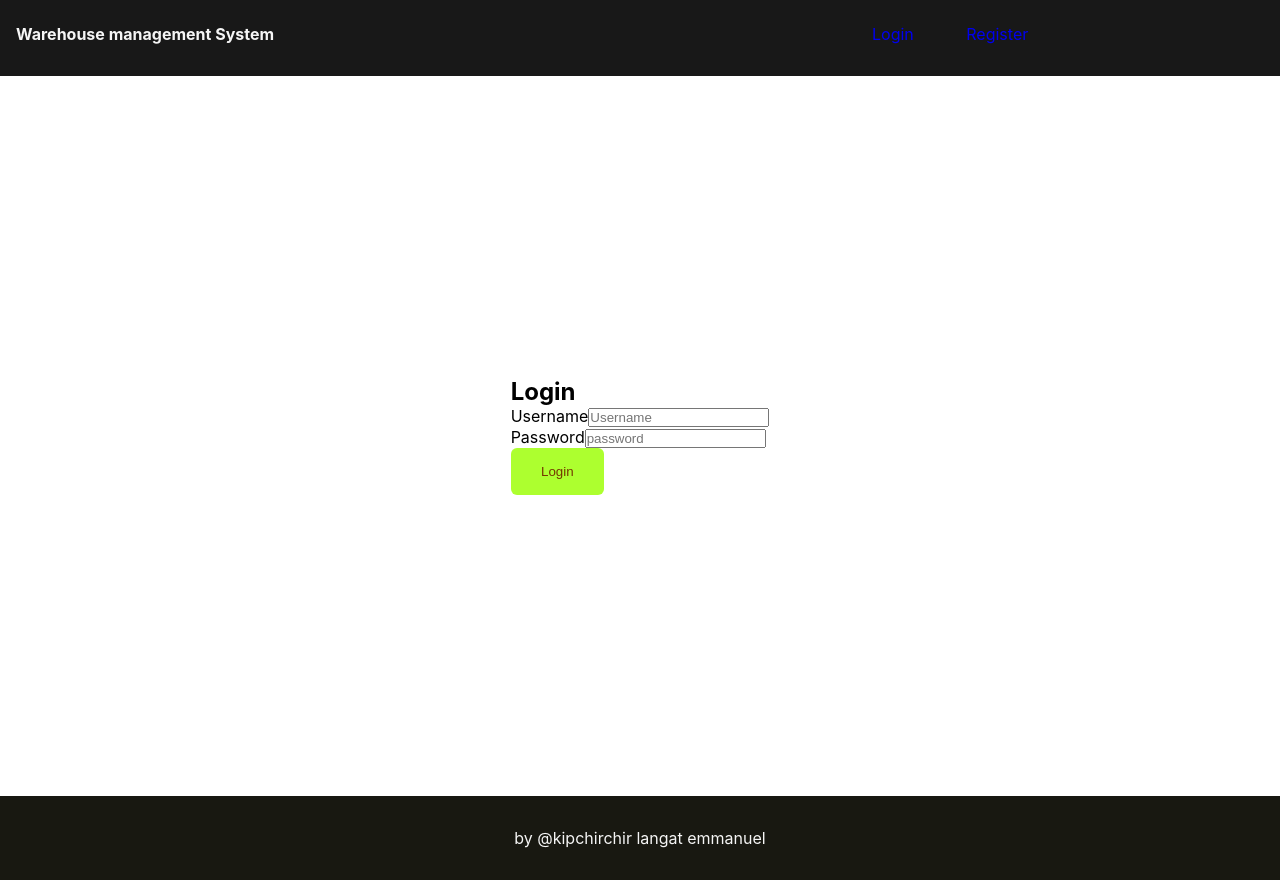
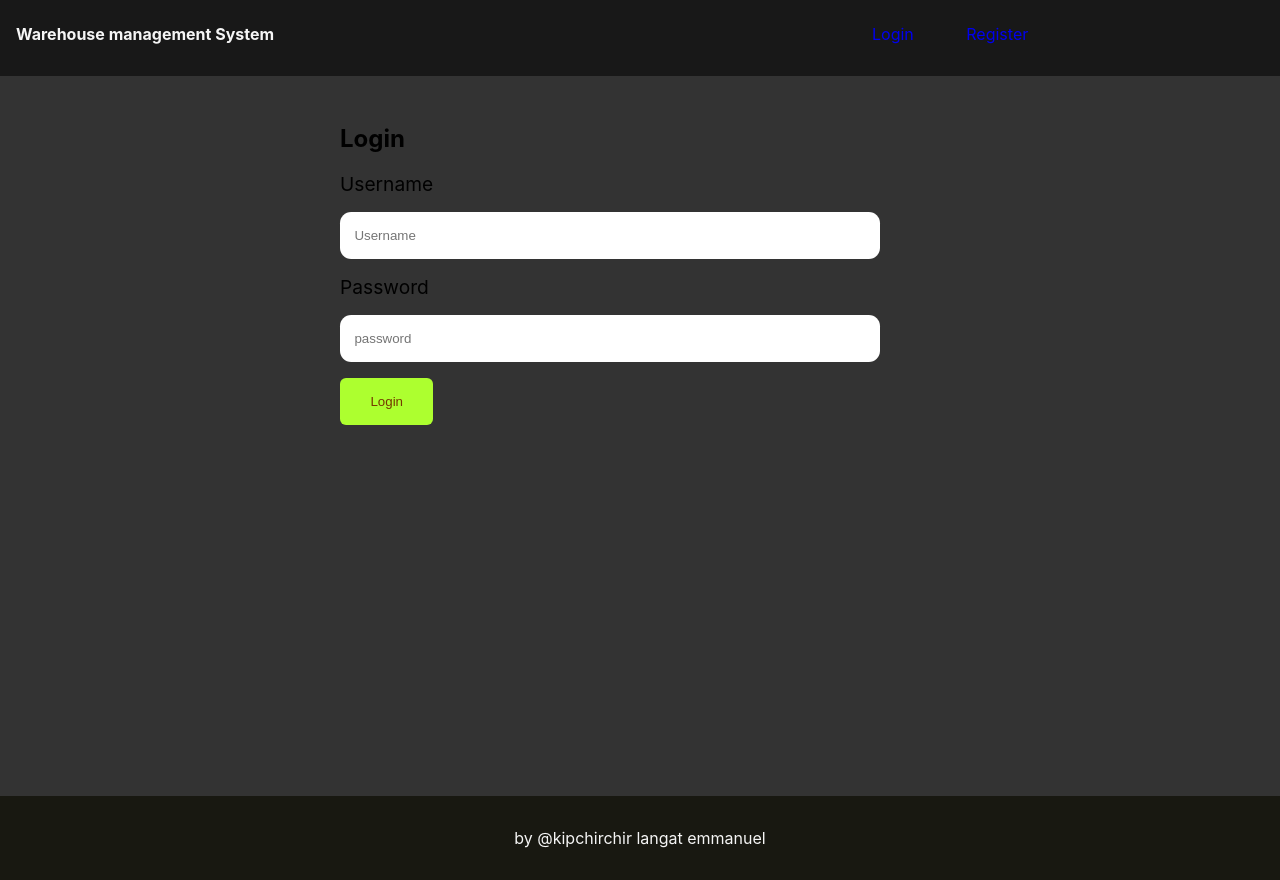
Before and after one commit to manulangat1/warehouse_management_system, a React (Create React App) app in the folder frontend/: page /#/login in a window 1280 px wide. Built offline with nearby package versions, Linux system fonts and the light colour scheme; no server answers.

Commit message:
fixed_the_naughty_bug:backend

```diff
--- a/frontend/src/actions/auth.js
+++ b/frontend/src/actions/auth.js
@@ -21,45 +21,45 @@ export const  loginUser = (username,password) => (dispatch,getState)   => {
             })
             .catch(err => console.log(err))
 }
-// export const loadUser = () => (dispatch,getState) => {
-//     dispatch({type:USER_LOADING})
-//     axios.get('/auth/user/',tokenConfig(getState))
-//          .then(res => {
-//              dispatch({
-//                  type:USER_LOADED,
-//                  payload:res.data
-//              })
-//          })
-//          .catch(err => console.log(err))
-// }
-
-export const loadUser =() => (dispatch,getState) => {
+export const loadUser = () => (dispatch,getState) => {
     dispatch({type:USER_LOADING})
-    // console.log(tokenConfig(getState))
-    const token = getState().auth.token
-    //headers
-    const config= {
-        headers:{
-            'Content-Type':'application/json'
-        }
-    }
-    if (token){
-        config.headers['Authorization'] = `Token ${token}`
-    }
-    console.log(config)
-    axios.get('/auth/user/',config)
+    axios.get('/auth/user/',tokenConfig(getState))
          .then(res => {
              dispatch({
                  type:USER_LOADED,
                  payload:res.data
              })
          })
-        .catch(err =>{
-            dispatch({
-                type:AUTH_ERROR
-            })
-        })
+         .catch(err => console.log(err))
 }
+
+// export const loadUser =() => (dispatch,getState) => {
+//     dispatch({type:USER_LOADING})
+//     // console.log(tokenConfig(getState))
+//     const token = getState().auth.token
+//     //headers
+//     const config= {
+//         headers:{
+//             'Content-Type':'application/json'
+//         }
+//     }
+//     if (token){
+//         config.headers['Authorization'] = `Token ${token}`
+//     }
+//     console.log(config)
+//     axios.get('/auth/user/',config)
+//         .then(res => {
+//             dispatch({
+//                 type:USER_LOADED,
+//                 payload:res.data
+//             })
+//         })
+//         .catch(err =>{
+//             dispatch({
+//                 type:AUTH_ERROR
+//             })
+//         })
+// }
 
 export const registerUser = (username,password,email) => (dispatch,getState) => {
     const config = {
--- a/frontend/src/components/auth/Login.js
+++ b/frontend/src/components/auth/Login.js
@@ -28,11 +28,11 @@ class Login extends  React.Component {
             <form onSubmit={this.onSubmit}>
                 <div>
                     <label>Username</label>
-                    <input type="text" name="username" value={username} placeholder="Username" onChange={this.onChange}/>
+                    <input type="text" name="username" className="form-control" value={username} placeholder="Username" onChange={this.onChange}/>
                 </div>
                 <div>
                     <label>Password</label>
-                    <input type="text" name="password" value={password} placeholder="password" onChange={this.onChange}/>
+                    <input type="text" name="password" value={password} className="form-control" placeholder="password" onChange={this.onChange}/>
                 </div>
                 <button className="primary-btn">Login</button>
             </form>
--- a/frontend/src/components/stores/Customers.js
+++ b/frontend/src/components/stores/Customers.js
@@ -7,8 +7,10 @@ class Customers extends React.Component{
     }
     render(){
         return(
-            <section>
+            <section id="customer">
             <h1>Customers</h1>
+            <div className="container">
+                <div className="grid">
             {
                 this.props.customers.map(customer => (
                     <div key={customer.id}>
@@ -17,6 +19,8 @@ class Customers extends React.Component{
                     </div>
                 ))
             }
+            </div>
+            </div>
             </section>
         )
     }
--- a/frontend/src/styles/main.scss
+++ b/frontend/src/styles/main.scss
@@ -4,15 +4,21 @@
     box-sizing: border-box;
 }
 main{
-    display: flex;
-    align-items: center;
-    justify-content: center;
+    // text-align: center;
+    // display: flex;
+    // align-items: center;
+    // justify-content: center;
     min-height: 90vh;
 }
 //utility class
 .container{
     max-width:999px;
     margin:auto;
+}
+.grid{
+    display: grid;
+    grid-template-columns: repeat(3,1fr);
+    grid-gap:1rem;
 }
 ul {
     li{
@@ -54,7 +60,43 @@ header{
     // }
 }
 
+//Login Component
+#login{
+   background-color: #333;
+   object-fit: cover;
+   display: flex;
+   height: 90vh;
+   .container{
+       margin-top:3rem;
+       h1{
+           margin-bottom: 1.2rem;
+       }
+       form{
+           width: 600px !important;
+           margin: auto;
 
+           label{
+               font-size: 1.2rem;
+               display: block;
+               margin-bottom: 1rem;
+           }
+           .form-control{
+               width:90%;
+               margin: auto;
+               padding: 1rem 0.9rem;
+               margin-bottom: 1rem;
+               border: none;
+               border-radius: 0.7rem;
+           }
+       }
+   }
+}
+#customer{
+    padding:1.5rem;
+    h1{
+        margin-bottom: 1.4rem;
+    }
+}
 
 //Footer class
 footer{
```
Lines whose indentation alone changed are shown as unchanged.
